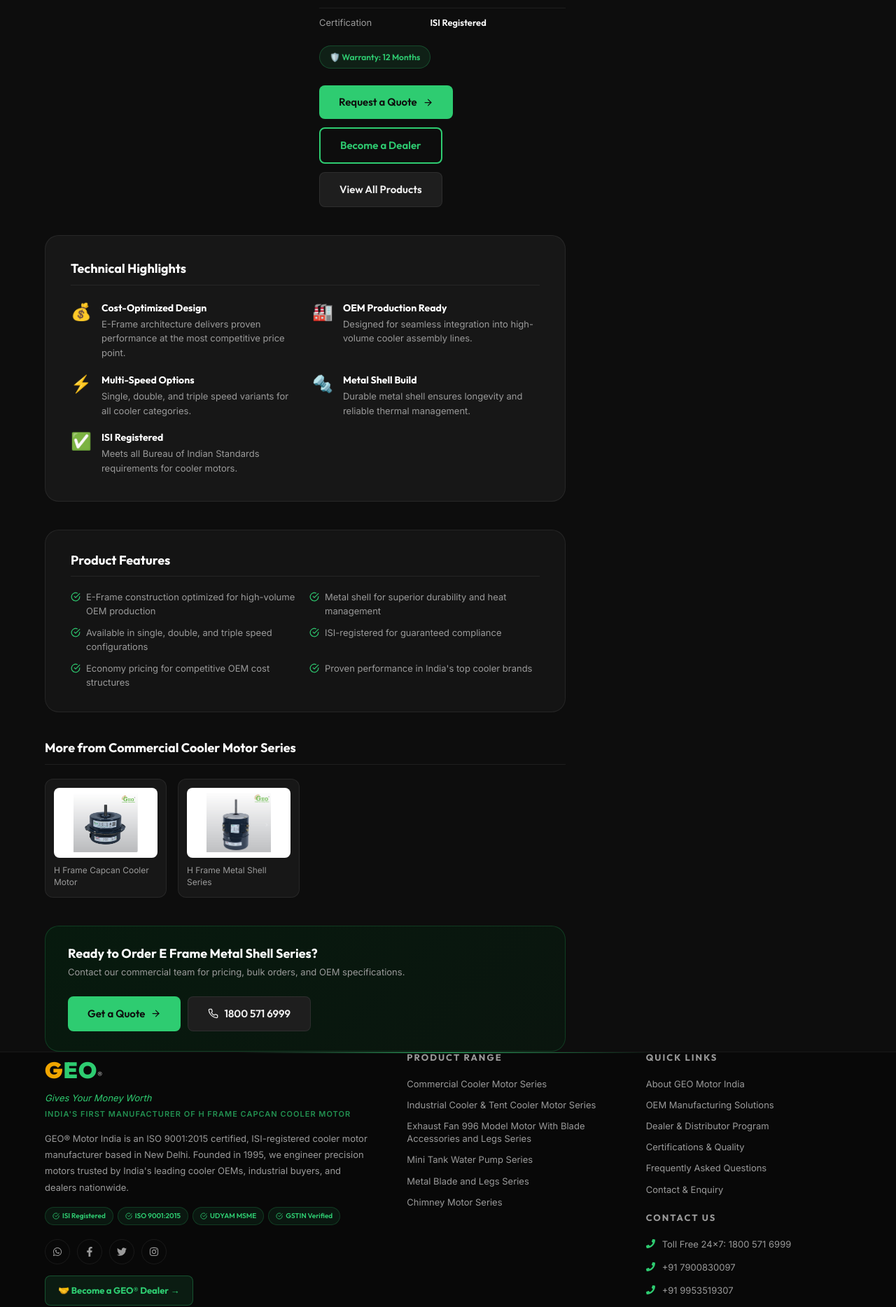
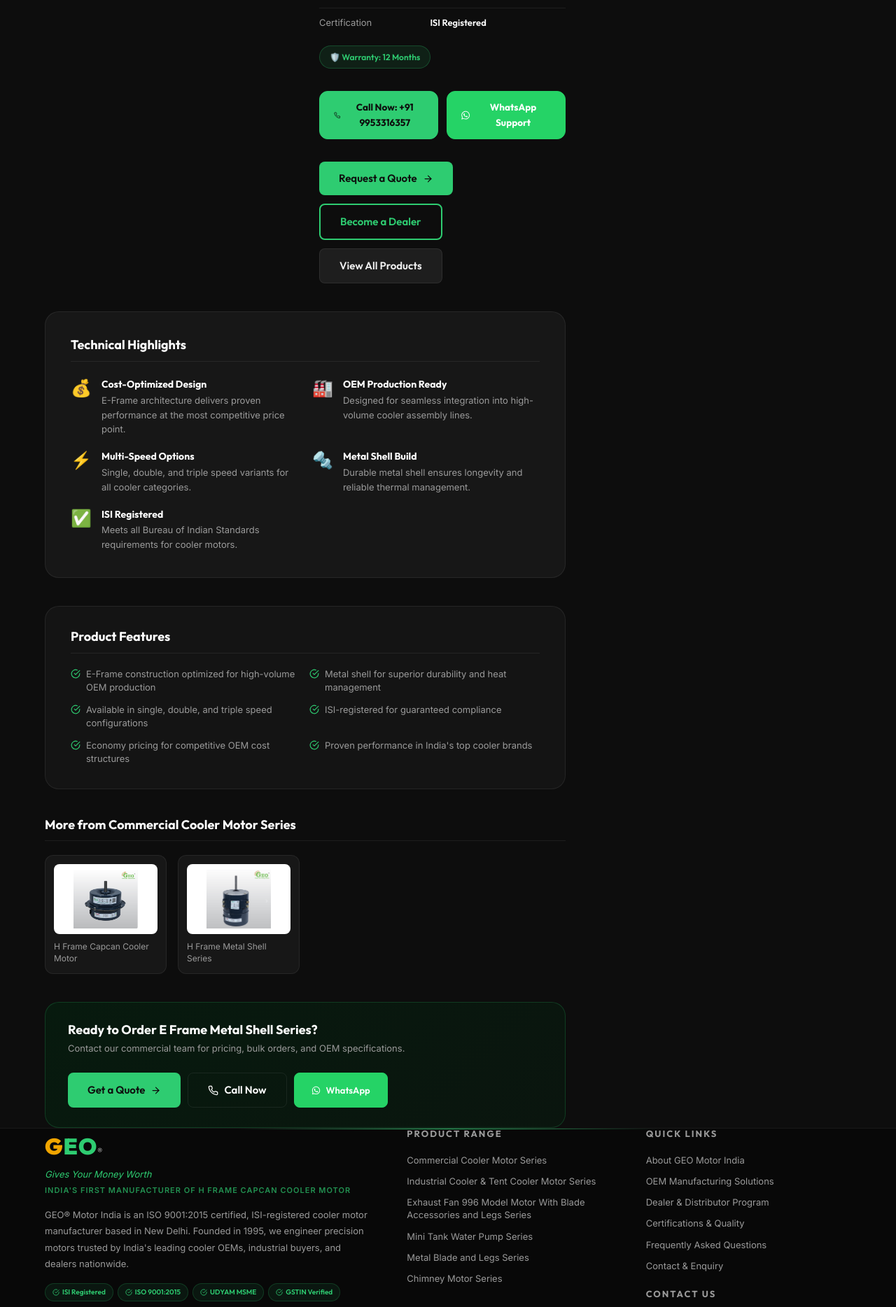
Before and after one commit to VanshMalhotra1301/geomotor, a React (Vite) app in the folder client/: page /products/commercial-cooler-motor-series/e-frame-metal-shell in a window 1280 px wide. Shown: the part 1063-2931 px from the top of the page at 70% size. Built offline with nearby package versions, Linux system fonts and the light colour scheme.

Commit message:
feat: update company contact details and add direct call/whatsapp quick support to product detail pages

```diff
--- a/client/src/data/products.js
+++ b/client/src/data/products.js
@@ -449,18 +449,18 @@
     isi: true,
     email: "info@geomotorindia.com",
     emailAlt: "info.geomotorindia.care@gmail.com",
-    phone: "1800 571 6999",
-    phones: ["+91 7900830097", "+91 9953519307", "+91 9953316357", "+91 9953331357"],
+    phone: "+91 9953316357",
+    phones: ["+91 9953316357", "+91 7900830097", "+91 9953519307", "+91 9953331357"],
     gstin: "07AUQPK9142D1ZF",
     udyam: "UDYAM-DL-06-0116986",
     address: "F-43, DSSIIDC Industrial Complex, Pocket-F, Sector-5, Bawana Industrial Area",
     headOffice: "H No. 45, Library Face 3 Extn, Ishwar Colony, North West Delhi – 110039",
     city: "New Delhi",
     socials: {
-        whatsapp: "https://wa.me/917900830097",
-        facebook: "https://facebook.com/geomotorindia",
-        twitter: "https://twitter.com/geomotorindia",
-        instagram: "https://instagram.com/geomotorindia",
+        whatsapp: "https://wa.me/9953316357",
+        facebook: "https://www.facebook.com/share/1AM3UbaYcR/?mibextid=wwXIfr",
+        twitter: "https://x.com/geomotorindia?s=11",
+        instagram: "https://www.instagram.com/geomotorindia?igsh=MTAxb3l5c2J4MzJqaA%3D%3D&utm_source=qr",
     },
 
     about: "Mr. Vijay Sikka founded Geo Motor India in 1995 with an aim of manufacturing high quality and affordable coolers, cooler motors and cooler pumps as a substitute to costly products existing in the market.",
@@ -535,8 +535,8 @@
         },
         {
             icon: "📞",
-            title: "24×7 Toll-Free Support",
-            desc: "Our dedicated toll-free helpline — 1800 571 6999 — connects you to our technical and commercial team any time, any day.",
+            title: "24×7 Direct Support",
+            desc: "Our dedicated direct helpline — +91 9953316357 — connects you to our technical and commercial team any time, any day.",
         },
     ],
 
@@ -634,7 +634,7 @@
             { type: "Authorized Dealer", scope: "City / District", desc: "Serve retail customers, electric shops, and local cooler manufacturers within your city or district." },
             { type: "OEM Supply Partner", scope: "Pan India / B2B", desc: "Dedicated supply channel for cooler manufacturing brands requiring large-volume, consistent motor supply." },
         ],
-        cta: "Contact our dealer team on 1800 571 6999 or email info@geomotorindia.com to discuss territory availability and partnership terms.",
+        cta: "Contact our dealer team on +91 9953316357 or email info@geomotorindia.com to discuss territory availability and partnership terms.",
     },
 
     milestones: [
@@ -714,15 +714,15 @@
         { q: "What industries do you serve?", a: "Cooler manufacturers, industrial cooling companies, tent cooler suppliers, kitchen chimney brands, OEM appliance brands, and industrial distributors. We also supply dealers, hardware stores, and electric shops through our nationwide dealer network." },
         { q: "Do you support bulk orders?", a: "Absolutely. Our automated T-200 winding plant and stamping lines support bulk production runs of 10,000+ units with consistent quality and reliable delivery timelines. Contact us with your volume requirement for a dedicated production schedule." },
         { q: "What is your manufacturing facility?", a: "Our factory is located at F-43, DSSIIDC Industrial Complex, Pocket-F, Sector-5, Bawana Industrial Area, Delhi. The facility includes a T-200 automatic winding plant, fully functional stamping plant, and a fully automatic Motor Cover & Blade Plant." },
-        { q: "How can I become a GEO dealer or distributor?", a: "Call our toll-free number 1800 571 6999 or email info@geomotorindia.com to discuss dealership terms, territory availability, and partnership requirements. We welcome applications from established electrical, hardware, and cooler parts businesses." },
+        { q: "How can I become a GEO dealer or distributor?", a: "Call our helpline number +91 9953316357 or email info@geomotorindia.com to discuss dealership terms, territory availability, and partnership requirements. We welcome applications from established electrical, hardware, and cooler parts businesses." },
         { q: "Do GEO motors come with copper winding?", a: "Yes. GEO motors are available in both copper and aluminium winding options. Copper winding offers superior conductivity, better thermal performance, and longer motor life. Our engineering team will recommend the optimal winding choice based on your duty cycle and budget requirements." },
         { q: "What RPM options are available in your cooler motors?", a: "Our commercial cooler motors are available at 900 RPM, 1400 RPM, and 2800 RPM. Industrial motors run at 1400 and 2800 RPM. For OEM requirements, we can engineer custom RPM configurations to match your specific blade and airflow specifications." },
         { q: "What is the power consumption of your motors?", a: "GEO motors are engineered for energy efficiency. Our commercial range covers 12W, 18W, 92W, and 152W — delivering maximum airflow per watt consumed. Our ISI registration ensures all motors meet the energy efficiency benchmarks defined in IS:996-2009." },
-        { q: "Do you provide after-sale technical support?", a: "Yes. Our toll-free helpline — 1800 571 6999 — provides technical support for all product queries, installation guidance, and troubleshooting. You can also reach our team at info@geomotorindia.com for detailed technical assistance." },
+        { q: "Do you provide after-sale technical support?", a: "Yes. Our direct helpline — +91 9953316357 — provides technical support for all product queries, installation guidance, and troubleshooting. You can also reach our team at info@geomotorindia.com for detailed technical assistance." },
         { q: "How long is the warranty on GEO motors?", a: "GEO commercial and industrial cooler motors carry a 12-month warranty against manufacturing defects. Mini tank water pumps carry a 6-month warranty. Warranty coverage is subject to normal use conditions and proper installation as per product guidelines." },
         { q: "Do you export your products?", a: "GEO Motor India is focused on serving the Indian market with our full product range. We are open to export enquiries from international buyers — please contact our commercial team at info@geomotorindia.com to discuss export requirements and capabilities." },
         { q: "What is the difference between H-Frame and E-Frame motors?", a: "H-Frame motors use a rigid H-shaped structural frame that provides superior structural integrity, precise shaft alignment, and excellent heat dissipation — preferred for premium cooler brands. E-Frame motors use an economical E-shaped design that delivers strong performance at a more competitive price point — ideal for high-volume OEM production." },
-        { q: "Can I request product specifications and technical data sheets?", a: "Yes. Detailed technical specifications and data sheets are available for all GEO product series. Contact our team at info@geomotorindia.com or call 1800 571 6999 to request documentation for your specific product requirement." },
+        { q: "Can I request product specifications and technical data sheets?", a: "Yes. Detailed technical specifications and data sheets are available for all GEO product series. Contact our team at info@geomotorindia.com or call +91 9953316357 to request documentation for your specific product requirement." },
     ],
 
     enquiryTypes: [
@@ -742,7 +742,7 @@
         bulkOrder: "Bulk Order Inquiry",
         oemSupport: "OEM Manufacturing Support",
         getSpecs: "Get Product Specifications",
-        callNow: "Call: 1800 571 6999",
+        callNow: "Call: +91 9953316357",
         whatsapp: "WhatsApp Us",
     },
 
@@ -758,6 +758,6 @@
         dealerTitle: "Become a GEO® Dealer — Join India's Trusted Cooler Motor Network",
         dealerDesc: "Partner with GEO Motor India as an authorized dealer or distributor. Competitive margins, ISI-certified products, reliable supply, and dedicated dealer support. Apply for dealership today.",
         contactTitle: "Contact GEO Motor India — Motor Enquiries, OEM & Dealer Partnerships",
-        contactDesc: "Contact GEO Motor India for product enquiries, OEM manufacturing partnerships, dealer applications, and bulk orders. Toll-free: 1800 571 6999 | info@geomotorindia.com",
+        contactDesc: "Contact GEO Motor India for product enquiries, OEM manufacturing partnerships, dealer applications, and bulk orders. Helpline: +91 9953316357 | info@geomotorindia.com",
     },
 };
--- a/client/src/pages/ProductDetail.css
+++ b/client/src/pages/ProductDetail.css
@@ -359,3 +359,99 @@
         align-items: flex-start;
     }
 }
+
+/* ── B2B Quick Contacts ── */
+.detail-quick-contact-row {
+    display: flex;
+    gap: 12px;
+    margin-top: 16px;
+    margin-bottom: 8px;
+    flex-wrap: wrap;
+    width: 100%;
+}
+
+.btn-direct-call, .btn-direct-whatsapp {
+    display: inline-flex;
+    align-items: center;
+    justify-content: center;
+    gap: 8px;
+    flex: 1;
+    min-width: 160px;
+    padding: 12px 20px;
+    border-radius: var(--radius);
+    font-size: 13.5px;
+    font-weight: 700;
+    font-family: var(--font-head);
+    transition: var(--transition);
+    cursor: pointer;
+    text-align: center;
+}
+
+.btn-direct-call {
+    background: var(--green);
+    color: var(--dark);
+    border: 1px solid var(--green);
+}
+
+.btn-direct-call:hover {
+    background: var(--green-dark);
+    border-color: var(--green-dark);
+    transform: translateY(-2px);
+}
+
+.btn-direct-whatsapp {
+    background: #25d366;
+    color: var(--white);
+    border: 1px solid #25d366;
+}
+
+.btn-direct-whatsapp:hover {
+    background: #20ba5a;
+    border-color: #20ba5a;
+    transform: translateY(-2px);
+}
+
+/* Bottom CTA actions buttons */
+.btn-phone-outline {
+    display: inline-flex;
+    align-items: center;
+    gap: 8px;
+    padding: 12px 24px;
+    border-radius: 8px;
+    font-size: 13px;
+    font-weight: 600;
+    font-family: var(--font-head);
+    background: transparent;
+    color: var(--white);
+    border: 1px solid var(--border);
+    transition: var(--transition);
+    cursor: pointer;
+}
+
+.btn-phone-outline:hover {
+    border-color: var(--green);
+    color: var(--green);
+    transform: translateY(-2px);
+}
+
+.btn-whatsapp-solid {
+    display: inline-flex;
+    align-items: center;
+    gap: 8px;
+    padding: 12px 24px;
+    border-radius: 8px;
+    font-size: 13px;
+    font-weight: 600;
+    font-family: var(--font-head);
+    background: #25d366;
+    color: var(--white);
+    border: 1px solid #25d366;
+    transition: var(--transition);
+    cursor: pointer;
+}
+
+.btn-whatsapp-solid:hover {
+    background: #20ba5a;
+    border-color: #20ba5a;
+    transform: translateY(-2px);
+}
--- a/client/src/pages/ProductDetail.jsx
+++ b/client/src/pages/ProductDetail.jsx
@@ -1,6 +1,7 @@
 import { Link, useParams, useNavigate } from 'react-router-dom'
 import { motion } from 'framer-motion'
 import { FiArrowLeft, FiCheckCircle, FiArrowRight, FiPhone } from 'react-icons/fi'
+import { FaWhatsapp } from 'react-icons/fa'
 import { productSeries, companyInfo } from '../data/products'
 import EnquiryWidget from '../components/EnquiryWidget'
 import './ProductDetail.css'
@@ -84,6 +85,16 @@
                                 </div>
                             )}
 
+                            {/* B2B Direct Helpline CTAs */}
+                            <div className="detail-quick-contact-row">
+                                <a href={`tel:${companyInfo.phone}`} className="btn-direct-call" id="detail-quick-call">
+                                    <FiPhone /> Call Now: +91 9953316357
+                                </a>
+                                <a href={companyInfo.socials.whatsapp} target="_blank" rel="noopener noreferrer" className="btn-direct-whatsapp" id="detail-quick-whatsapp">
+                                    <FaWhatsapp /> WhatsApp Support
+                                </a>
+                            </div>
+
                             {/* Dual CTA */}
                             <div className="detail-actions">
                                 <Link to="/contact" className="btn btn-primary" id="detail-enquire-btn">
@@ -159,7 +170,8 @@
                         </div>
                         <div className="detail-bottom-cta-actions">
                             <Link to="/contact" className="btn btn-primary" id="detail-bottom-quote-btn">Get a Quote <FiArrowRight /></Link>
-                            <a href={`tel:${companyInfo.phone}`} className="btn btn-dark" id="detail-bottom-call-btn"><FiPhone /> {companyInfo.phone}</a>
+                            <a href={`tel:${companyInfo.phone}`} className="btn btn-phone-outline" id="detail-bottom-call-btn"><FiPhone /> Call Now</a>
+                            <a href={companyInfo.socials.whatsapp} target="_blank" rel="noopener noreferrer" className="btn-whatsapp-solid" id="detail-bottom-whatsapp-btn"><FaWhatsapp /> WhatsApp</a>
                         </div>
                     </div>
                 </main>
```
